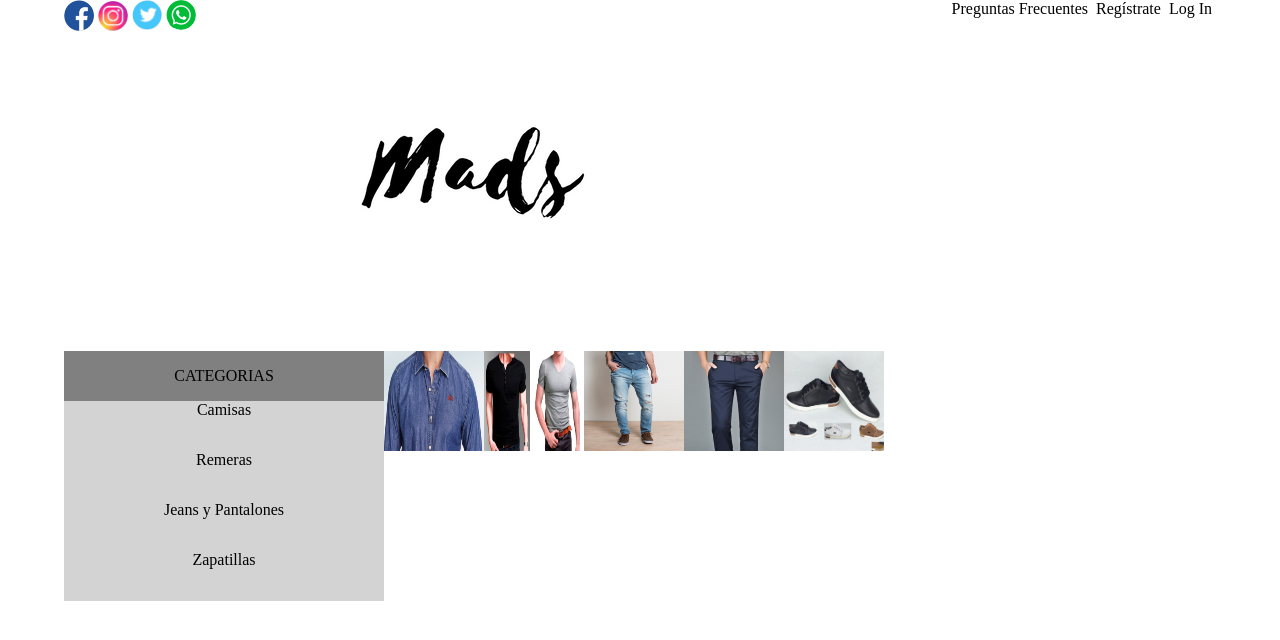
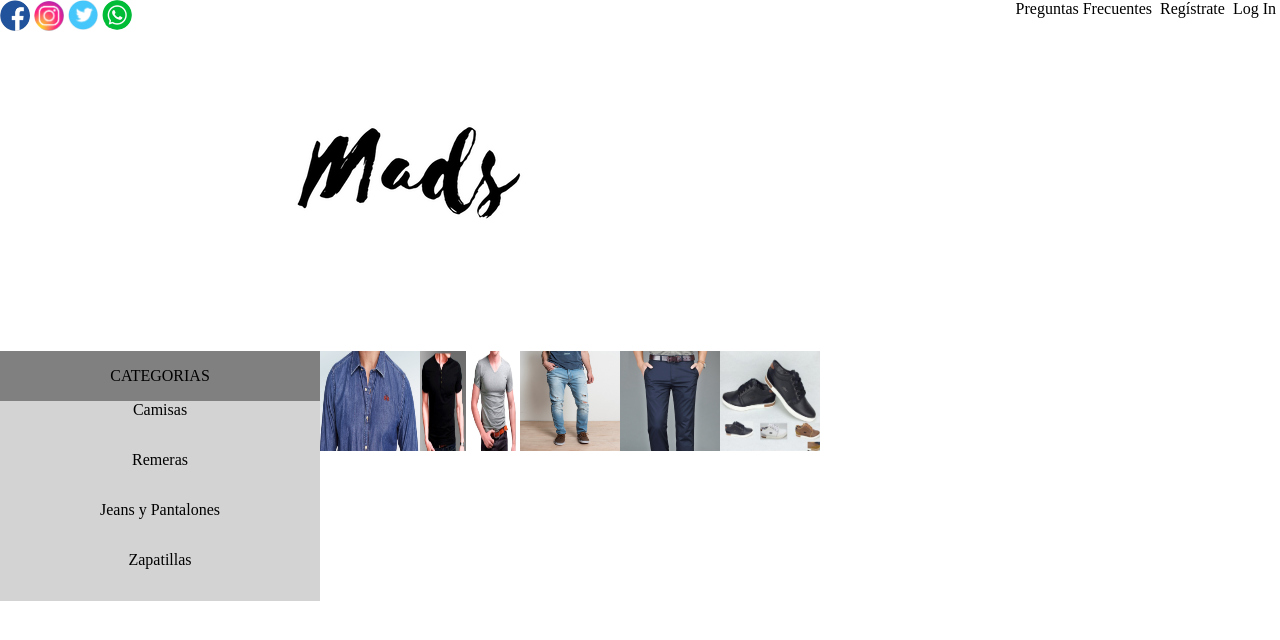
Before and after one commit to caceresjuan/Proyecto-e-commerce, a PHP site: page / in a window 1280 px wide. Shown: the top 640 px of the page. Run offline with PHP 8.4, Linux system fonts and the light colour scheme.

Commit message:
archivosDeMaxi

```diff
--- a/estiloindex.css
+++ b/estiloindex.css
@@ -1,10 +1,5 @@
-* {
-  box-sizing: border-box;
-}
-
 body {
   margin: 0 auto;
-  width: 90%;
 }
 #preheader img {
   height: 5;
--- a/index.html
+++ b/index.html
@@ -2,7 +2,7 @@
 <html>
   <head>
     <meta charset="utf-8">
-    <meta name="viewport" content="width=device-width, initial-scale=1"/>
+    <meta name="viewport" content="width=device-width, initial-scale=1">
     <link href="estiloindex.css" rel="stylesheet">
     <title>Mads</title>
   </head>
```
